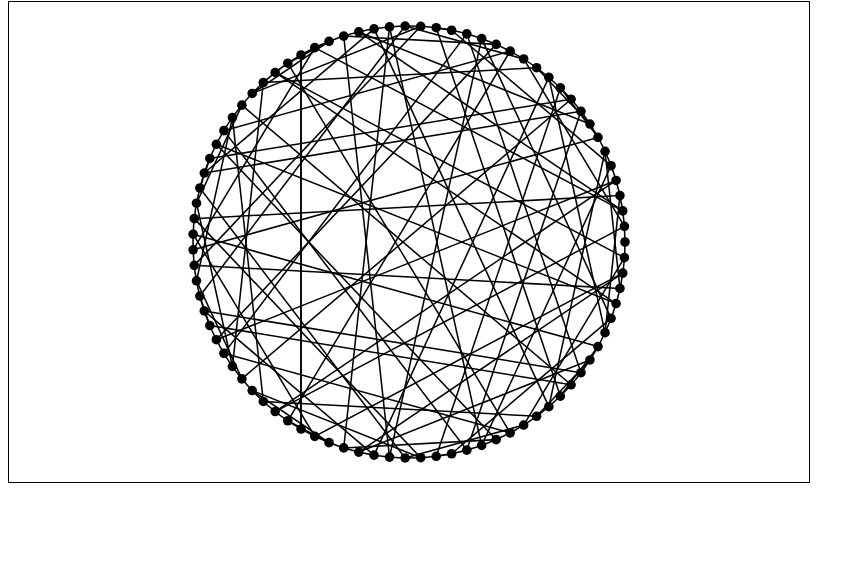
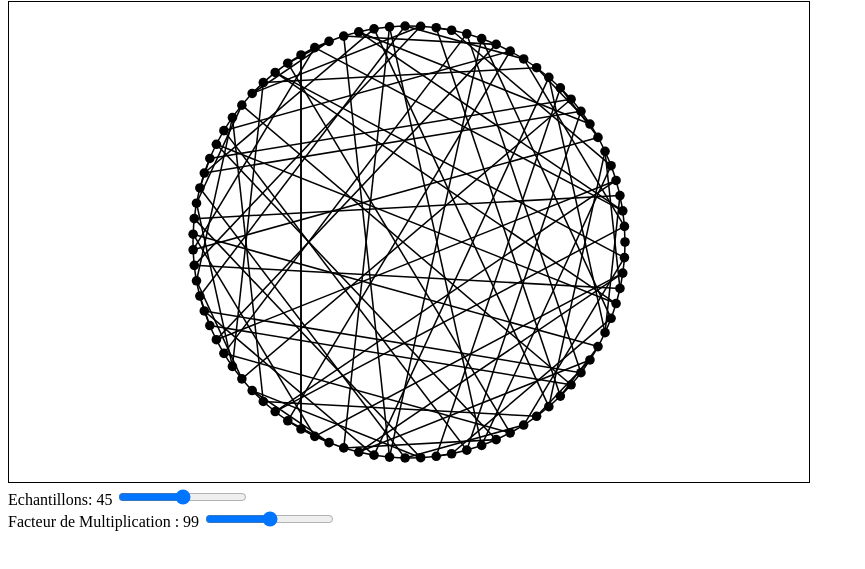
Before and after one commit to jlg-formation/htm-sept-2023, a website with bundled scripts: page index.html in a window 1280 px wide. Shown: the part 79-648 px from the top of the page, without its empty margins (0-865 px from the left). Built offline with nearby package versions, Linux system fonts and the light colour scheme.

Commit message:
dev: dom command

```diff
--- a/index.html
+++ b/index.html
@@ -3,6 +3,10 @@
   <head>
     <meta charset="UTF-8" />
     <meta name="viewport" content="width=device-width, initial-scale=1.0" />
+    <meta
+      name="description"
+      content="Super site pour voir les tables de multiplication"
+    />
     <title>Multiplication</title>
     <link rel="shortcut icon" href="logo.svg" type="image/svg+xml" />
     <link rel="stylesheet" href="style.css" />
@@ -15,5 +19,15 @@
       <g class="samples"></g>
       <g class="lines"></g>
     </svg>
+    <div class="command">
+      <div class="samples">
+        <span>Echantillons: <span>45</span></span>
+        <input type="range" />
+      </div>
+      <div class="multiplicationFactor">
+        <span>Facteur de Multiplication : <span>99</span></span>
+        <input type="range" />
+      </div>
+    </div>
   </body>
 </html>
```
